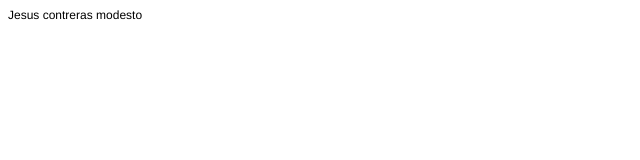
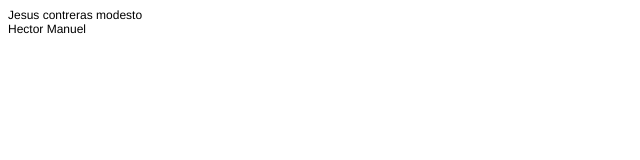
Before and after one commit to ChicoXXX/SemanaAcademica, a plain HTML site: page index.html in a window 1280 px wide. Shown: the full height of the page, 0-640 px from the left. Drawn offline with Linux system fonts and the light colour scheme.

Commit message:
Actualizado alv

```diff
--- a/index.html
+++ b/index.html
@@ -5,12 +5,14 @@
   <meta http-equiv="Content-Style-Type" content="text/css">
   <title></title>
   <meta name="Generator" content="Cocoa HTML Writer">
-  <meta name="CocoaVersion" content="1504.81">
+  <meta name="CocoaVersion" content="1504">
   <style type="text/css">
-    p.p1 {margin: 0.0px 0.0px 0.0px 0.0px; font: 12.0px Helvetica}
+    p.p1 {margin: 0.0px 0.0px 0.0px 0.0px; line-height: 14.0px; font: 12.0px Helvetica; color: #000000; -webkit-text-stroke: #000000}
+    span.s1 {font-kerning: none}
   </style>
 </head>
 <body>
-<p class="p1">Jesus contreras modesto</p>
+<p class="p1"><span class="s1">Jesus contreras modesto</span></p>
+<p class="p1"><span class="s1">Hector Manuel</span></p>
 </body>
 </html>
```
